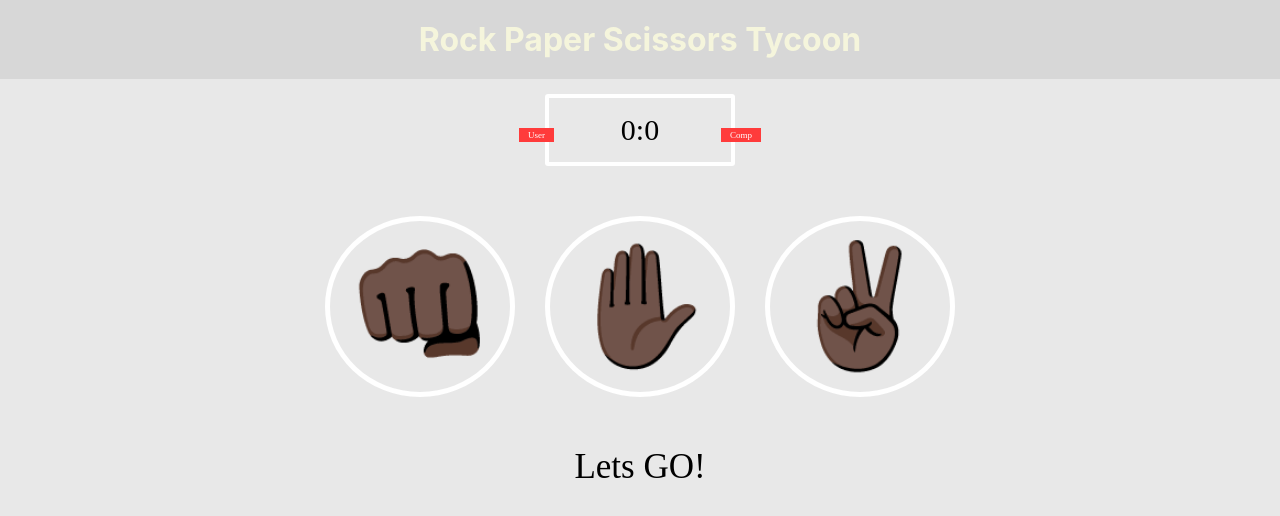
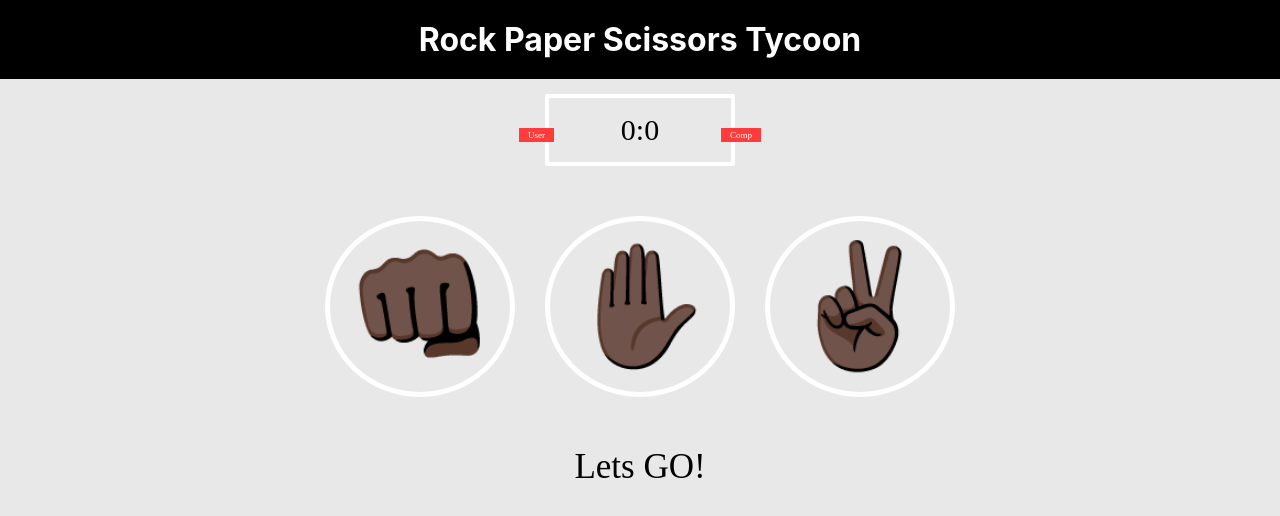
Before and after one commit to afolabib/Game, a plain HTML site: page index.html in a window 1280 px wide. Drawn offline with Linux system fonts and the light colour scheme.

```diff
--- a/style.css
+++ b/style.css
@@ -7,12 +7,12 @@ body {
     background-color: rgb(232, 232, 232);
 }
 header {
-    background: rgb(215, 215, 215);
+    background: rgb(0, 0, 0);
     padding: 20px;
 }
 
 header h1 {
-    color: beige;
+    color: rgb(255, 255, 255);
     text-align: center;
     font-family: -apple-system, BlinkMacSystemFont, 'Segoe UI', Roboto, Oxygen, Ubuntu, Cantarell, 'Open Sans', 'Helvetica Neue', sans-serif;
 }
```
Also changed, not shown: assets/images/Paper.png (added), assets/images/Rock.png (added), assets/images/Scissors.png (added), assets/images/home.png (added), assets/images/logo.png (added), 1 other file.
